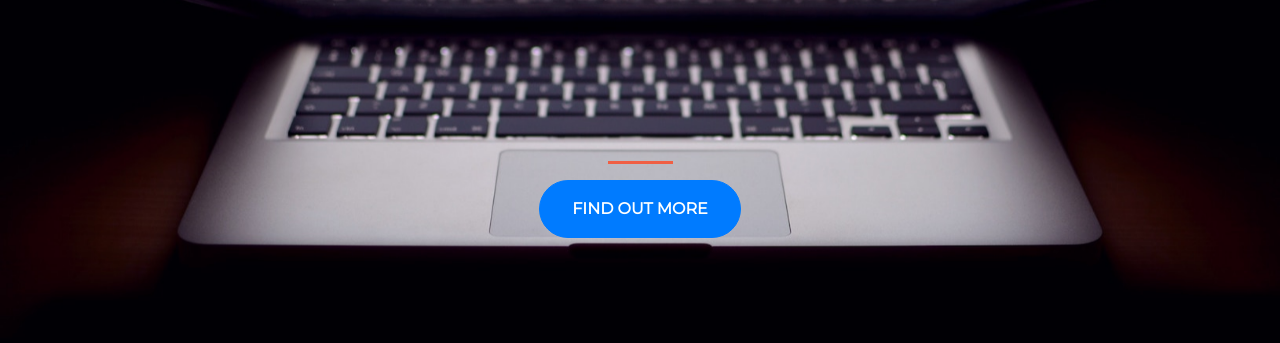
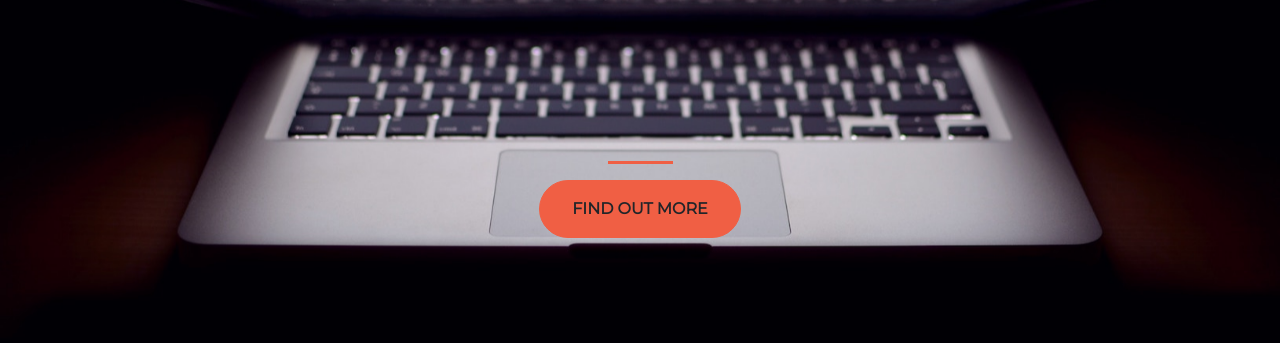
Before and after one commit to sitiekram/startup, a plain HTML site: page index.html in a window 1280 px wide. Shown: the part 321-664 px from the top of the page. Drawn offline with nearby package versions, Linux system fonts and the light colour scheme.

Commit message:
Update index.html

```diff
--- a/index.html
+++ b/index.html
@@ -22,7 +22,7 @@
 <div class="buffer col-12"></div>
  <section class="text-center col-12">
   <hr>
-<a href="https://mailchi.mp/be2ba5544fc1/ztmstudents" ><button class="text-uppercase btn btn-primary btn-xl">Find out more</button></a>
+<a href="https://mailchi.mp/be2ba5544fc1/ztmstudents" ><button class="text-uppercase btn btn-prim btn-xl">Find out more</button></a>
 </section>
 </div>
 </div>
```
